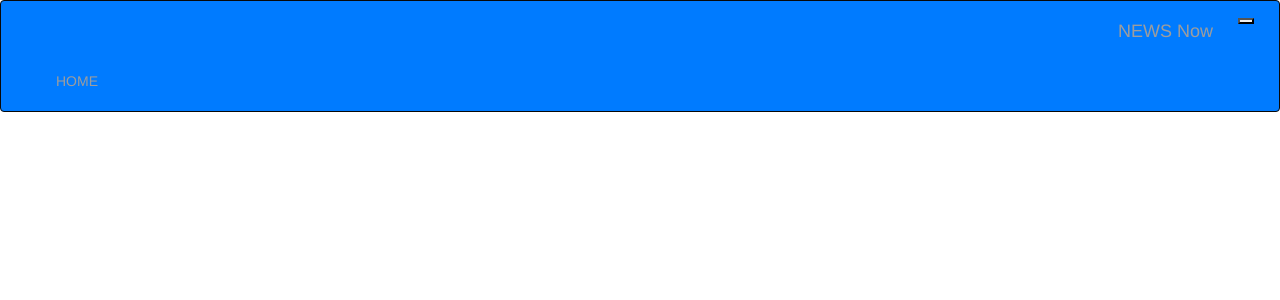
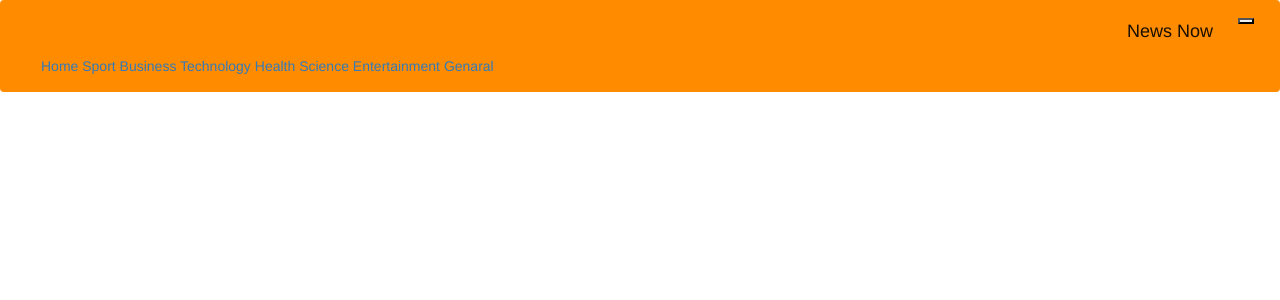
Before and after one commit to PatrickNgare/NewsHighlight, a Flask app: template app/templates/base.html in a window 1280 px wide. Shown: the top 300 px of the page. Run offline with Flask 2, Linux system fonts and the light colour scheme; the template is opened without the code that fills it, so the values that code supplies are empty; parts of the project's set-up code (start-up, migrations or seed data) failed here and were passed over; some libraries are stand-ins or nearby versions.

Commit message:
created navigation

```diff
--- a/app/templates/navbar.html
+++ b/app/templates/navbar.html
@@ -1,4 +1,4 @@
-<div class="navbar navbar-inverse bg-primary" role="navigation">
+<div class="navbar navbar-light" style="background-color: #ff8c00;">
     <div class="container-fluid">
         <div class="navbar-header">
             <button type="button" class="navbar-toogle" data-toggle="collapse" data-target=".navbar-collapse">
@@ -7,11 +7,19 @@
                 <span class="icon-bar"></span>
                 <span class="icon-bar"></span>
             </button>
-            <a href="/" class="navbar-brand">NEWS Now</a>
+            <a href="/" class="navbar-brand">News Now</a>
         </div>
         <div class="navbar-collapse collapse">
             <ul class="nav navbar-nav">
-                <li><a href="/">HOME</a></li>
+              <p> <span><a href="/">Home </a></span>
+                <span><a href="#sport">Sport </a> </span>
+                <span><a href="#biz">Business </a> </span>
+                <span><a href="#tech">Technology </a> </span>
+                <span><a href="#heal">Health </a> </span>
+                <span><a href=#sci>Science </a> </span>
+                <span><a href="#ent">Entertainment </a> </span>
+                <span><a href="#gen">Genaral </a> </span>
+            </p>
             </ul>
         </div>
     </div>
```
